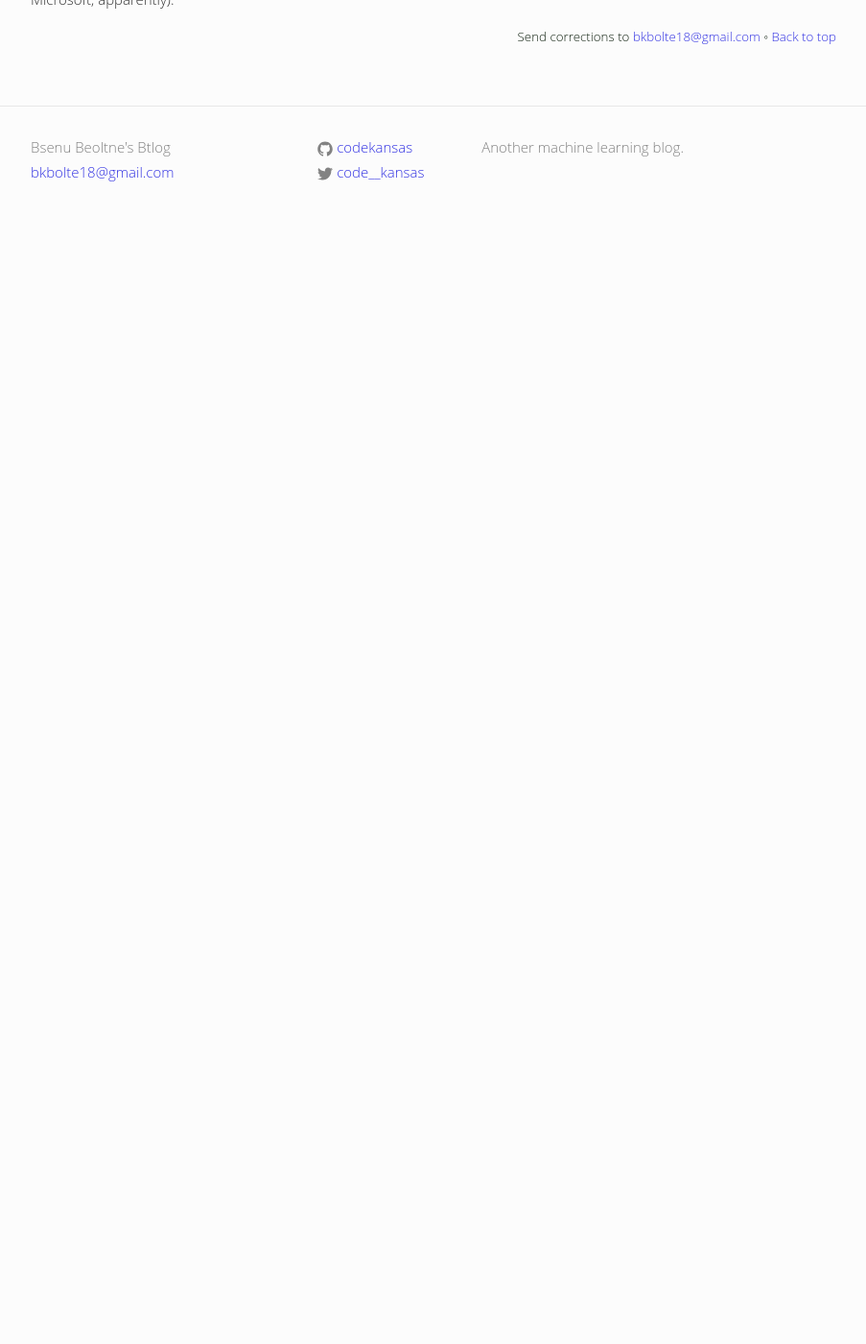
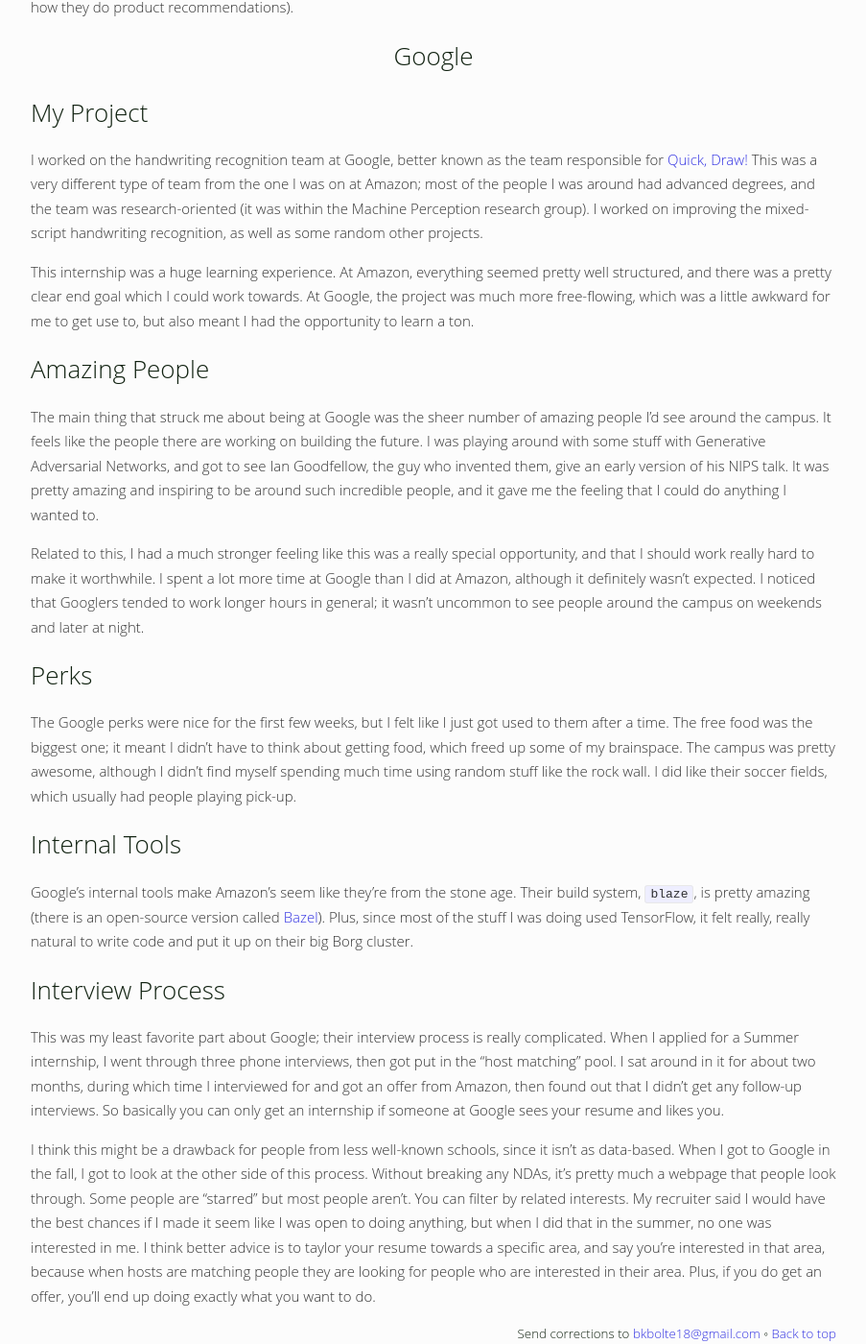
Before and after one commit to codekansas/codekansas.github.io, a Jekyll site: the page built from _posts/2017-02-11-amazon-google-recap.markdown, in a window 1280 px wide and 1400 px high, scrolled down 2173 px. Shown: the whole window at 96% size, without its empty margins (188-1091 px from the left). Built offline with Jekyll 4.4.1, drawn with Linux system fonts in a browser that asks for light colours; before the commit the page ends 2425 px from its top, so only the background shows below that; some of the changed text lies outside the part shown.

Commit message:
updated internship post

```diff
--- a/_posts/2016-08-20-amazon-recap.markdown
+++ b/_posts/2017-02-11-amazon-google-recap.markdown
@@ -1,15 +1,21 @@
 ---
 layout: post
-title: "Amazon Internship Recap"
+title: "My Internship Experience"
 date: 2016-08-20 12:00:00
-categories: hidden
+categories: personal
 excerpt: >
-  Recap of my internship at Amazon during the summer of 2016.
+  An overview of my internship experiences at Amazon and Google.
 ---
 
 All the opinions I express in this post are strictly my own.
 
-**TL;DNR** Amazon is a good place to go if you want to do things well and be pushed to do them better.
+**TL;DNR** Amazon is a good place to go if you want to do things well and be pushed to do them better. Google is a good place to go if you want to be around the smartest people in the world and spend a lot of time being creative.
+
+# Overview
+
+I interned at Amazon in Seattle in the summer of 2016, and Google in Mountain View in the fall. The teams I worked on were pretty different, so the comparison isn't necessarily fair, but hopefully I'll provide some useful advice for people looking at interning at big tech companies.
+
+<center><h1>Amazon</h1></center>
 
 # My project
 
@@ -51,6 +57,30 @@
 
 Amazon has some [really cool internal projects](http://www.techinsider.io/amazon-secret-projects-2015-8), but there is a decent amount of secrecy even within the company. But for people concerned that Amazon isn't leading innovation in certain areas, they are certainly bulking up their research. I got to go to the [DSSTNE](https://github.com/amznlabs/amazon-dsstne) release talk, which was really cool. Overall, the vibe I got from the Personalization team (which does a lot of the Machine Learning work) was very pragmatic. For example, DSSTNE was made to emphasize support for only vanilla neural network architectures, but with sparse matrices (all of this is public knowledge; you can infer what this might mean for how they do product recommendations).
 
-# Return offer
+<center><h1>Google</h1></center>
 
-I believe the standard offer for college graduates is $100,000 per year, with a signing bonus and stock options. You have to be around for a year to actually keep the signing bonus and stocks, though. Seattle is more affordable than San Francisco, although less affordable than other places. I spent about $600 a month on housing while I was here, due to being a college student who lived with other college students, but it would be reasonable to expect to spend $1000 to $2000 a month on rent, depending on stinginess. Additionally, you can also choose which team you want to join after you return (unlike Microsoft, apparently).
+# My Project
+
+I worked on the handwriting recognition team at Google, better known as the team responsible for [Quick, Draw!](https://quickdraw.withgoogle.com/) This was a very different type of team from the one I was on at Amazon; most of the people I was around had advanced degrees, and the team was research-oriented (it was within the Machine Perception research group). I worked on improving the mixed-script handwriting recognition, as well as some random other projects.
+
+This internship was a huge learning experience. At Amazon, everything seemed pretty well structured, and there was a pretty clear end goal which I could work towards. At Google, the project was much more free-flowing, which was a little awkward for me to get use to, but also meant I had the opportunity to learn a ton.
+
+# Amazing People
+
+The main thing that struck me about being at Google was the sheer number of amazing people I'd see around the campus. It feels like the people there are working on building the future. I was playing around with some stuff with Generative Adversarial Networks, and got to see Ian Goodfellow, the guy who invented them, give an early version of his NIPS talk. It was pretty amazing and inspiring to be around such incredible people, and it gave me the feeling that I could do anything I wanted to.
+
+Related to this, I had a much stronger feeling like this was a really special opportunity, and that I should work really hard to make it worthwhile. I spent a lot more time at Google than I did at Amazon, although it definitely wasn't expected. I noticed that Googlers tended to work longer hours in general; it wasn't uncommon to see people around the campus on weekends and later at night.
+
+# Perks
+
+The Google perks were nice for the first few weeks, but I felt like I just got used to them after a time. The free food was the biggest one; it meant I didn't have to think about getting food, which freed up some of my brainspace. The campus was pretty awesome, although I didn't find myself spending much time using random stuff like the rock wall. I did like their soccer fields, which usually had people playing pick-up.
+
+# Internal Tools
+
+Google's internal tools make Amazon's seem like they're from the stone age. Their build system, `blaze`, is pretty amazing (there is an open-source version called [Bazel](https://bazel.build/)). Plus, since most of the stuff I was doing used TensorFlow, it felt really, really natural to write code and put it up on their big Borg cluster.
+
+# Interview Process
+
+This was my least favorite part about Google; their interview process is really complicated. When I applied for a Summer internship, I went through three phone interviews, then got put in the "host matching" pool. I sat around in it for about two months, during which time I interviewed for and got an offer from Amazon, then found out that I didn't get any follow-up interviews. So basically you can only get an internship if someone at Google sees your resume and likes you.
+
+I think this might be a drawback for people from less well-known schools, since it isn't as data-based. When I got to Google in the fall, I got to look at the other side of this process. Without breaking any NDAs, it's pretty much a webpage that people look through. Some people are "starred" but most people aren't. You can filter by related interests. My recruiter said I would have the best chances if I made it seem like I was open to doing anything, but when I did that in the summer, no one was interested in me. I think better advice is to taylor your resume towards a specific area, and say you're interested in that area, because when hosts are matching people they are looking for people who are interested in their area. Plus, if you do get an offer, you'll end up doing exactly what you want to do.
```
